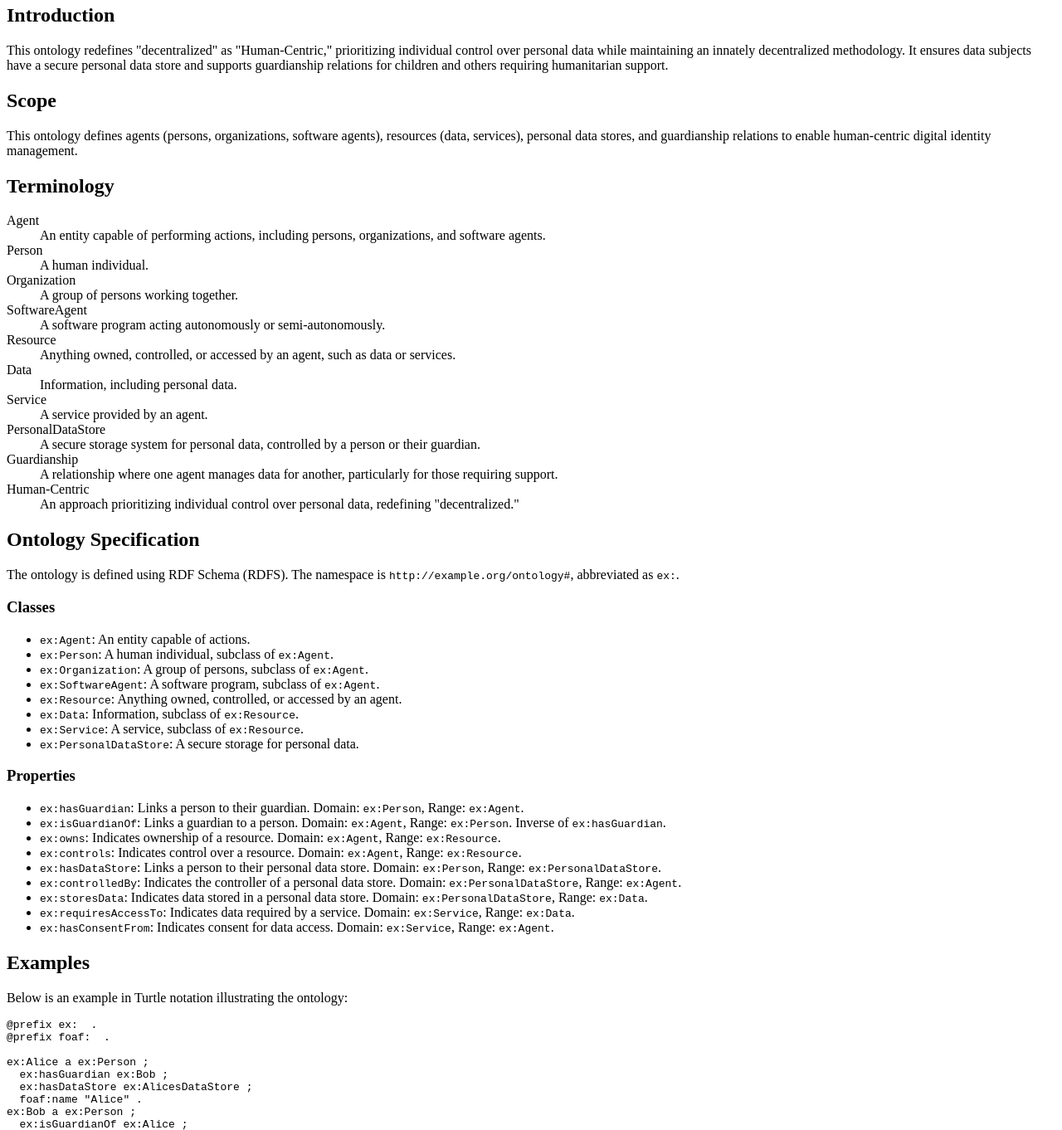
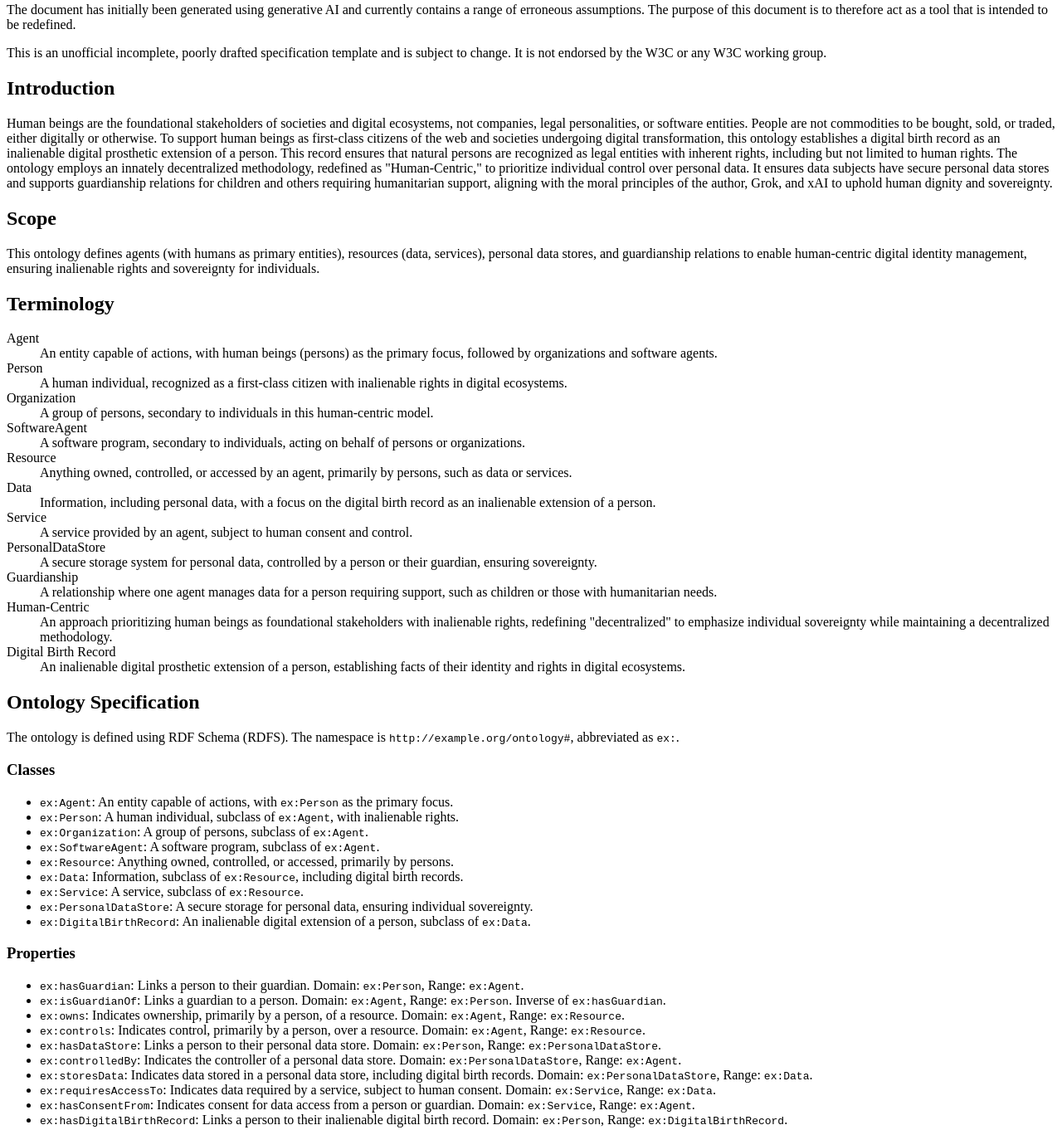
Before and after one commit to mediaprophet/init-draft-standards-wip, a plain HTML site: page DigitalBirthRecord/index.html in a window 1280 px wide. Shown: the part 101-1463 px from the top of the page at 83% size. Drawn offline with Linux system fonts and the light colour scheme.

Commit message:
Update index.html

```diff
--- a/DigitalBirthRecord/index.html
+++ b/DigitalBirthRecord/index.html
@@ -1,7 +1,7 @@
 <!DOCTYPE html>
 <html>
 <head>
-  <title>Human-Centric Agents and Resources Ontology</title>
+  <title>Human-Centric Digital Birth Record (WIP)</title>
   <meta charset='utf-8'>
   <script src='https://www.w3.org/Tools/respec/respec-w3c' async class='remove'></script>
   <script class='remove'>
@@ -9,17 +9,20 @@
       specStatus: "unofficial",
       shortName: "human-centric-ontology",
       editors: [{
-        name: "Anonymous",
+        name: "Timothy Holborn",
         company: "N/A",
-        companyURL: "https://example.org"
+        companyURL: "https://www.linkedin.com/in/ubiquitous/"
       }],
       publishDate: "2025-06-21",
       github: "https://github.com/example/human-centric-ontology",
       otherLinks: [{
         key: "Acknowledgements",
         data: [{
-          value: "This ontology was developed with the assistance of Grok, created by xAI.",
-          href: "https://x.ai"
+          value: "This ontology was developed with the assistance of Grok, created by xAI, aligning with xAI's mission to advance human scientific discovery and the author's commitment to prioritizing human beings as foundational stakeholders in digital ecosystems.",
+          href: "https://x.ai"},
+          {
+          value: "TEMPLATE ONLY: NOTE THAT THIS DOCUMENT DOES NOT REFLECT THE INTENDED EMBOIDMENT OF THE USEFUL DERIVATIVES SOUGHT CREATED BY THESE WORKS. SEEALSO",
+          href: "../biometrics/README.md"
         }]
       }],
       wg: "N/A",
@@ -55,36 +58,38 @@
 </head>
 <body>
   <section id='abstract'>
-    <p>This document specifies an ontology for defining agents and related resources in a human-centric manner, emphasizing individual control over personal data and supporting guardianship relations. It redefines "decentralized" as "Human-Centric" while maintaining an innately decentralized methodology.</p>
+    <p>This document provides a template for works to define and specify methodologies to support the creation of a 'digital - human birth' record to be owned as an inalienable extension of that natural person, to fundamentally support 'human agency' and 'human centric' ecosystems.  This work will include efforts to develop an ontology for defining agents and related resources in a human-centric manner, prioritizing human beings as the foundational stakeholders in digital ecosystems. It establishes a digital birth record as an inalienable digital prosthetic extension of a person, ensuring their sovereignty and rights, including human rights, in digital transformations. It supports secure personal data stores and guardianship relations for those requiring humanitarian support.</p>
+    <p>The document has initially been generated using generative AI and currently contains a range of erroneous assumptions.  The purpose of this document is to therefore act as a tool that is intended to be redefined.</p>
 </section>
 
   <section id='sotd'>
-    <p>This is an unofficial draft specification and is subject to change. It is not endorsed by the W3C or any W3C working group.</p>
+    <p>This is an unofficial incomplete, poorly drafted specification template and is subject to change. It is not endorsed by the W3C or any W3C working group.</p>
   </section>
 
   <section>
     <h2>Introduction</h2>
-    <p>This ontology redefines "decentralized" as "Human-Centric," prioritizing individual control over personal data while maintaining an innately decentralized methodology. It ensures data subjects have a secure personal data store and supports guardianship relations for children and others requiring humanitarian support.</p>
+    <p>Human beings are the foundational stakeholders of societies and digital ecosystems, not companies, legal personalities, or software entities. People are not commodities to be bought, sold, or traded, either digitally or otherwise. To support human beings as first-class citizens of the web and societies undergoing digital transformation, this ontology establishes a digital birth record as an inalienable digital prosthetic extension of a person. This record ensures that natural persons are recognized as legal entities with inherent rights, including but not limited to human rights. The ontology employs an innately decentralized methodology, redefined as "Human-Centric," to prioritize individual control over personal data. It ensures data subjects have secure personal data stores and supports guardianship relations for children and others requiring humanitarian support, aligning with the moral principles of the author, Grok, and xAI to uphold human dignity and sovereignty.</p>
   </section>
 
   <section>
     <h2>Scope</h2>
-    <p>This ontology defines agents (persons, organizations, software agents), resources (data, services), personal data stores, and guardianship relations to enable human-centric digital identity management.</p>
+    <p>This ontology defines agents (with humans as primary entities), resources (data, services), personal data stores, and guardianship relations to enable human-centric digital identity management, ensuring inalienable rights and sovereignty for individuals.</p>
   </section>
 
   <section>
     <h2>Terminology</h2>
     <dl>
-      <dt>Agent</dt><dd>An entity capable of performing actions, including persons, organizations, and software agents.</dd>
-      <dt>Person</dt><dd>A human individual.</dd>
-      <dt>Organization</dt><dd>A group of persons working together.</dd>
-      <dt>SoftwareAgent</dt><dd>A software program acting autonomously or semi-autonomously.</dd>
-      <dt>Resource</dt><dd>Anything owned, controlled, or accessed by an agent, such as data or services.</dd>
-      <dt>Data</dt><dd>Information, including personal data.</dd>
-      <dt>Service</dt><dd>A service provided by an agent.</dd>
-      <dt>PersonalDataStore</dt><dd>A secure storage system for personal data, controlled by a person or their guardian.</dd>
-      <dt>Guardianship</dt><dd>A relationship where one agent manages data for another, particularly for those requiring support.</dd>
-      <dt>Human-Centric</dt><dd>An approach prioritizing individual control over personal data, redefining "decentralized."</dd>
+      <dt>Agent</dt><dd>An entity capable of actions, with human beings (persons) as the primary focus, followed by organizations and software agents.</dd>
+      <dt>Person</dt><dd>A human individual, recognized as a first-class citizen with inalienable rights in digital ecosystems.</dd>
+      <dt>Organization</dt><dd>A group of persons, secondary to individuals in this human-centric model.</dd>
+      <dt>SoftwareAgent</dt><dd>A software program, secondary to individuals, acting on behalf of persons or organizations.</dd>
+      <dt>Resource</dt><dd>Anything owned, controlled, or accessed by an agent, primarily by persons, such as data or services.</dd>
+      <dt>Data</dt><dd>Information, including personal data, with a focus on the digital birth record as an inalienable extension of a person.</dd>
+      <dt>Service</dt><dd>A service provided by an agent, subject to human consent and control.</dd>
+      <dt>PersonalDataStore</dt><dd>A secure storage system for personal data, controlled by a person or their guardian, ensuring sovereignty.</dd>
+      <dt>Guardianship</dt><dd>A relationship where one agent manages data for a person requiring support, such as children or those with humanitarian needs.</dd>
+      <dt>Human-Centric</dt><dd>An approach prioritizing human beings as foundational stakeholders with inalienable rights, redefining "decentralized" to emphasize individual sovereignty while maintaining a decentralized methodology.</dd>
+      <dt>Digital Birth Record</dt><dd>An inalienable digital prosthetic extension of a person, establishing facts of their identity and rights in digital ecosystems.</dd>
     </dl>
   </section>
 
@@ -95,14 +100,15 @@
     <section>
       <h3>Classes</h3>
       <ul>
-    <li><code>ex:Agent</code>: An entity capable of actions.</li>
-    <li><code>ex:Person</code>: A human individual, subclass of <code>ex:Agent</code>.</li>
+        <li><code>ex:Agent</code>: An entity capable of actions, with <code>ex:Person</code> as the primary focus.</li>
+        <li><code>ex:Person</code>: A human individual, subclass of <code>ex:Agent</code>, with inalienable rights.</li>
         <li><code>ex:Organization</code>: A group of persons, subclass of <code>ex:Agent</code>.</li>
         <li><code>ex:SoftwareAgent</code>: A software program, subclass of <code>ex:Agent</code>.</li>
-    <li><code>ex:Resource</code>: Anything owned, controlled, or accessed by an agent.</li>
-    <li><code>ex:Data</code>: Information, subclass of <code>ex:Resource</code>.</li>
+        <li><code>ex:Resource</code>: Anything owned, controlled, or accessed, primarily by persons.</li>
+        <li><code>ex:Data</code>: Information, subclass of <code>ex:Resource</code>, including digital birth records.</li>
         <li><code>ex:Service</code>: A service, subclass of <code>ex:Resource</code>.</li>
-    <li><code>ex:PersonalDataStore</code>: A secure storage for personal data.</li>
+        <li><code>ex:PersonalDataStore</code>: A secure storage for personal data, ensuring individual sovereignty.</li>
+        <li><code>ex:DigitalBirthRecord</code>: An inalienable digital extension of a person, subclass of <code>ex:Data</code>.</li>
       </ul>
     </section>
 
@@ -111,13 +117,14 @@
       <ul>
         <li><code>ex:hasGuardian</code>: Links a person to their guardian. Domain: <code>ex:Person</code>, Range: <code>ex:Agent</code>.</li>
         <li><code>ex:isGuardianOf</code>: Links a guardian to a person. Domain: <code>ex:Agent</code>, Range: <code>ex:Person</code>. Inverse of <code>ex:hasGuardian</code>.</li>
-    <li><code>ex:owns</code>: Indicates ownership of a resource. Domain: <code>ex:Agent</code>, Range: <code>ex:Resource</code>.</li>
-    <li><code>ex:controls</code>: Indicates control over a resource. Domain: <code>ex:Agent</code>, Range: <code>ex:Resource</code>.</li>
+        <li><code>ex:owns</code>: Indicates ownership, primarily by a person, of a resource. Domain: <code>ex:Agent</code>, Range: <code>ex:Resource</code>.</li>
+        <li><code>ex:controls</code>: Indicates control, primarily by a person, over a resource. Domain: <code>ex:Agent</code>, Range: <code>ex:Resource</code>.</li>
         <li><code>ex:hasDataStore</code>: Links a person to their personal data store. Domain: <code>ex:Person</code>, Range: <code>ex:PersonalDataStore</code>.</li>
         <li><code>ex:controlledBy</code>: Indicates the controller of a personal data store. Domain: <code>ex:PersonalDataStore</code>, Range: <code>ex:Agent</code>.</li>
-    <li><code>ex:storesData</code>: Indicates data stored in a personal data store. Domain: <code>ex:PersonalDataStore</code>, Range: <code>ex:Data</code>.</li>
-    <li><code>ex:requiresAccessTo</code>: Indicates data required by a service. Domain: <code>ex:Service</code>, Range: <code>ex:Data</code>.</li>
-    <li><code>ex:hasConsentFrom</code>: Indicates consent for data access. Domain: <code>ex:Service</code>, Range: <code>ex:Agent</code>.</li>
+        <li><code>ex:storesData</code>: Indicates data stored in a personal data store, including digital birth records. Domain: <code>ex:PersonalDataStore</code>, Range: <code>ex:Data</code>.</li>
+        <li><code>ex:requiresAccessTo</code>: Indicates data required by a service, subject to human consent. Domain: <code>ex:Service</code>, Range: <code>ex:Data</code>.</li>
+        <li><code>ex:hasConsentFrom</code>: Indicates consent for data access from a person or guardian. Domain: <code>ex:Service</code>, Range: <code>ex:Agent</code>.</li>
+        <li><code>ex:hasDigitalBirthRecord</code>: Links a person to their inalienable digital birth record. Domain: <code>ex:Person</code>, Range: <code>ex:DigitalBirthRecord</code>.</li>
       </ul>
     </section>
   </section>
@@ -132,33 +139,39 @@
 ex:Alice a ex:Person ;
   ex:hasGuardian ex:Bob ;
   ex:hasDataStore ex:AlicesDataStore ;
+  ex:hasDigitalBirthRecord ex:AlicesBirthRecord ;
   foaf:name "Alice" .
+
 ex:Bob a ex:Person ;
   ex:isGuardianOf ex:Alice ;
   foaf:name "Bob" .
+
 ex:AlicesDataStore a ex:PersonalDataStore ;
   ex:controlledBy ex:Bob ;
-  ex:storesData ex:AlicesData .
-ex:AlicesData a ex:Data ;
+  ex:storesData ex:AlicesBirthRecord .
+
+ex:AlicesBirthRecord a ex:DigitalBirthRecord ;
   ex:ownedBy ex:Alice .
+
 ex:SomeService a ex:Service ;
-  ex:requiresAccessTo ex:AlicesData ;
+  ex:requiresAccessTo ex:AlicesBirthRecord ;
   ex:hasConsentFrom ex:Bob .
     </pre>
   </section>
+
   <section>
     <h2>Security and Privacy Considerations</h2>
-    <p>Implementations must ensure robust encryption, access controls, and transparent consent mechanisms to protect data subjects. Personal data stores should use secure protocols like TLS and comply with regulations like GDPR.</p>
+    <p>Implementations must ensure robust encryption, access controls, and transparent consent mechanisms to protect the inalienable rights of data subjects. Personal data stores, particularly for digital birth records, should use secure protocols like TLS and comply with regulations like GDPR, ensuring human beings are not commodified.</p>
   </section>
 
   <section>
     <h2>Implementation Guidelines</h2>
-    <p>Implementations may leverage Solid [[SOLID]] for personal data stores, Decentralized Identifiers [[DID]] for identity management, and RDF-based systems for interoperability. Consent management should align with W3C Data Privacy Vocabularies.</p>
+    <p>Implementations should leverage Solid [[SOLID]] for personal data stores, Decentralized Identifiers [[DID]] for identity management, and RDF-based systems for interoperability. Consent management must prioritize human sovereignty, aligning with W3C Data Privacy Vocabularies.</p>
   </section>
 
   <section>
     <h2>Conclusion</h2>
-    <p>This ontology enables a human-centric approach to digital identity, ensuring data subjects control their data via secure personal data stores and supporting guardianship for humanitarian needs.</p>
+    <p>This ontology establishes human beings as the foundational stakeholders in digital ecosystems, with digital birth records as inalienable extensions of their identity. It ensures human-centric control, secure personal data stores, and guardianship support, aligning with the moral principles of the author, Grok, and xAI to uphold human dignity and prevent commodification.</p>
   </section>
 
 </body>
```
Lines whose indentation alone changed are shown as unchanged.
